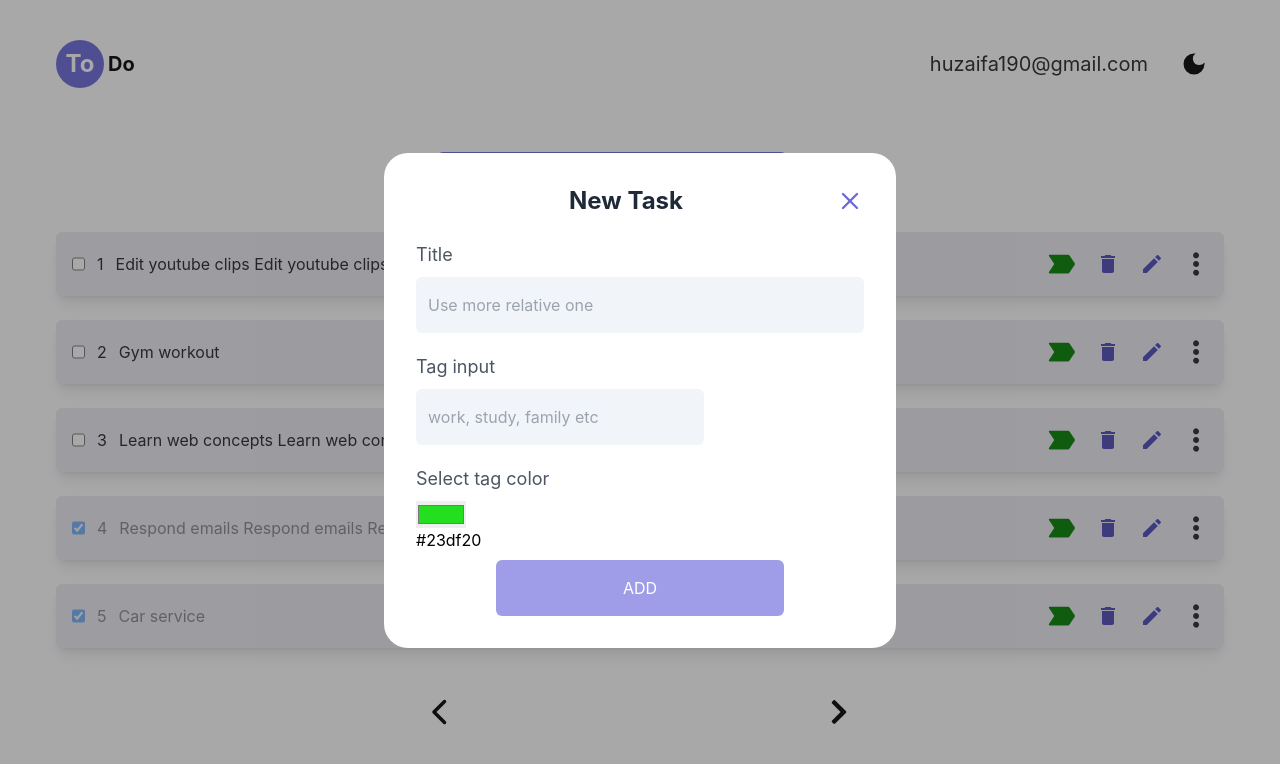
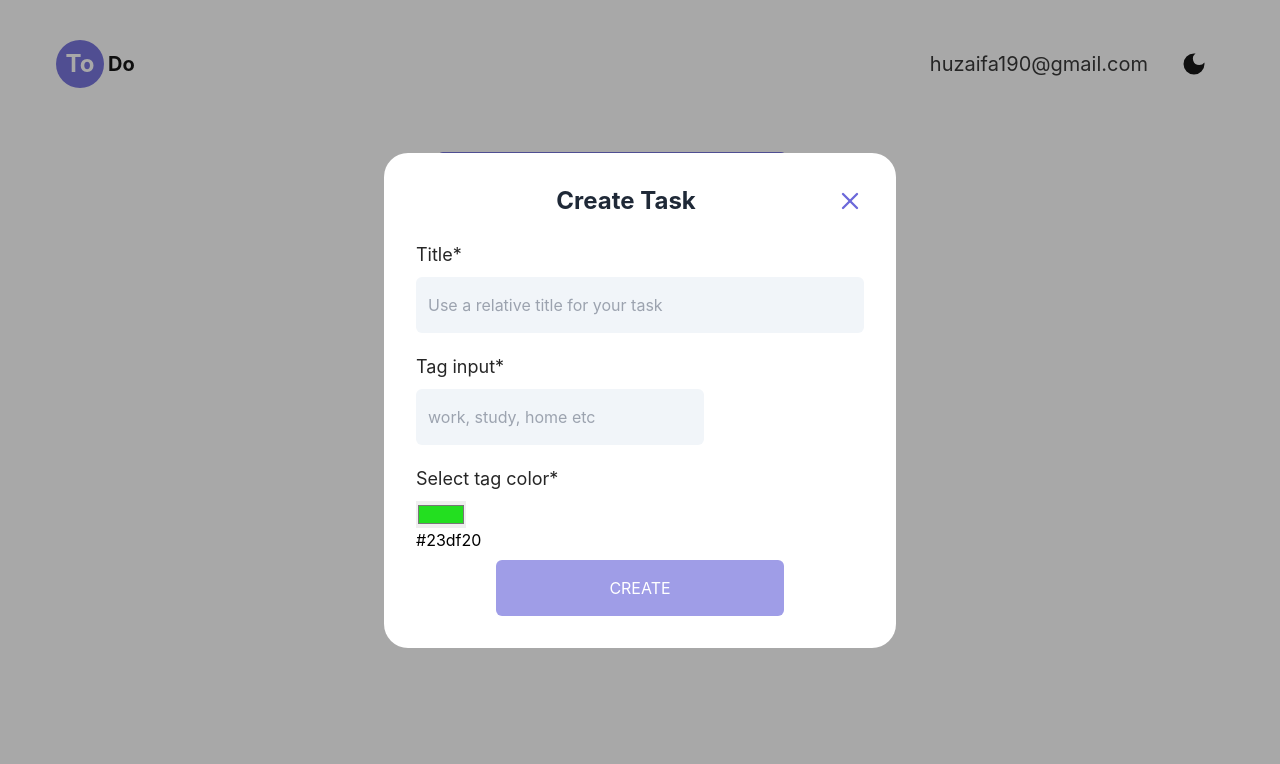
Before and after one commit to huzaifa-190/TaskUp, a React (Vite) app: page / in a window 1280 px wide. Both pictures are taken after a click on the button 823 px from the left and 172 px from the top of the page. Shown: the top 764 px of the page. Built offline with nearby package versions, Linux system fonts and the light colour scheme.

Commit message:
Made modal compnent multi funcional for create,view and edit tasks

```diff
--- a/package.json
+++ b/package.json
@@ -14,7 +14,9 @@
     "lucide-react": "^0.427.0",
     "react": "^18.3.1",
     "react-dom": "^18.3.1",
-    "react-icons": "^5.3.0"
+    "react-icons": "^5.3.0",
+    "react-spinners": "^0.14.1",
+    "react-toastify": "^10.0.5"
   },
   "devDependencies": {
     "@eslint/js": "^9.8.0",
--- a/src/App.jsx
+++ b/src/App.jsx
@@ -7,28 +7,30 @@ import SignUp from "./components/SignUp";
 import TaskInfoModal from "./components/TaskInfoModal";
 
 import { ToDoProvider, useToDoContext } from "./contexts/ToDoContext";
+
+import { ToastContainer, toast } from 'react-toastify';
 function App() {
   const [tasks, setTasks] = useState([
-    {
-      id: 1,
-      title:
-        "Edit youtube clips Edit youtube clips Edit youtube clips Edit youtube clips",
-      completed: false,
-    },
-    { id: 2, title: "Gym workout", completed: false },
-    {
-      id: 3,
-      title:
-        "Learn web concepts Learn web concepts Learn web concepts Learn web concepts",
-      completed: false,
-    },
-    {
-      id: 4,
-      title:
-        "Respond emails Respond emails Respond emails Respond emails  Respond emails",
-      completed: true,
-    },
-    { id: 5, title: "Car service", completed: true },
+    // {
+    //   id: 1,
+    //   title:
+    //     "Edit youtube clips Edit youtube clips Edit youtube clips Edit youtube clips",
+    //   completed: false,
+    // },
+    // { id: 2, title: "Gym workout", completed: false },
+    // {
+    //   id: 3,
+    //   title:
+    //     "Learn web concepts Learn web concepts Learn web concepts Learn web concepts",
+    //   completed: false,
+    // },
+    // {
+    //   id: 4,
+    //   title:
+    //     "Respond emails Respond emails Respond emails Respond emails  Respond emails",
+    //   completed: true,
+    // },
+    // { id: 5, title: "Car service", completed: true },
   ]);
 
   // Search query state
@@ -64,6 +66,7 @@ function App() {
   };
 
   useEffect(() => {
+    console.log("Useeffect [] calling ...")
     const todos = JSON.parse(localStorage.getItem("toDos"));
     if (todos && todos.length > 0) {
       setTasks(todos);
@@ -71,11 +74,12 @@ function App() {
   }, []);
 
   // useEffect (()=>{
-  //   localStorage.setItem('toDos', JSON.stringify(tasks));
-  // },[AddTask,UpdateTask,RemoveTask,toggleComplete])
-  useEffect(() => {
-    localStorage.setItem("toDos", JSON.stringify(tasks));
-  }, [tasks]);
+    //   localStorage.setItem('toDos', JSON.stringify(tasks));
+    // },[AddTask,UpdateTask,RemoveTask,toggleComplete])
+  //   useEffect(() => {
+  //   console.log("Useeffect [tasks] calling ...")
+  //   localStorage.setItem("toDos", JSON.stringify(tasks));
+  // }, []);
 
   return (
     <ToDoProvider
@@ -90,6 +94,7 @@ function App() {
     >
       {/* <TaskInfoModal /> */}
       <Home />
+      <ToastContainer />
       {/* <SignUp /> */}
     </ToDoProvider>
   );
--- a/src/components/Home.jsx
+++ b/src/components/Home.jsx
@@ -1,4 +1,4 @@
-import {React,useState} from "react";
+import { React, useState } from "react";
 
 import { IoIosAddCircle } from "react-icons/io";
 import { MdDarkMode } from "react-icons/md";
@@ -11,8 +11,7 @@ import TaskInfoModal from "./TaskInfoModal";
 import { useToDoContext } from "../contexts/ToDoContext";
 
 function Home() {
-
-  const [addTaskModalVisible, setAddTaskModalVisible] = useState(false)
+  const [addTaskModalVisible, setAddTaskModalVisible] = useState(false);
   const { tasks } = useToDoContext();
   const [searchQuery, setSearchQuery] = useState("");
 
@@ -45,30 +44,36 @@ function Home() {
         </div>
       </div>
 
-      {/* Search bar div */}
-      <div className="flex items-center justify-center gap-4 mt-12 sm:mt-10 mb-6 w-full ">
+      {/* -------------------------------------------------------------- Search bar div -------------------------------------------------- */}
+      <div className="flex w-full items-center justify-center gap-4 mt-12 sm:mt-10 mb-6">
         <input
           type="text"
           id="searchField"
           placeholder="search for tasks ..."
           value={searchQuery}
-          onChange={(e)=>setSearchQuery(e.target.value)}
+          onChange={(e) => setSearchQuery(e.target.value)}
           className="searchField"
         />
 
-        <button title="Add new task" onClick={()=>setAddTaskModalVisible(true)} className="btn">
+        <button
+          title="Add new task"
+          onClick={() => setAddTaskModalVisible(true)}
+          className="btn"
+        >
           <IoIosAddCircle size={40} color="#6C69DA" />
         </button>
       </div>
 
       {/* <h1 className="text-4xl ">Manage your Life with us</h1> */}
 
-      {/* Tasks Table Div */}
+      {/*----------------------------------------------------------------- Tasks Table Div ------------------------------------------------------------ */}
+      {filteredTasks.length == 0 ? (
+        <h1 className="flex w-full h-72 justify-center items-center text-4xl text-black font-bold  ">"NO TASKS "</h1>
+      ) : (
         <div className="flex flex-col w-full items-center gap-6 p-4 overflow-auto">
           {filteredTasks?.map((task) => (
             <TaskCard task={task} />
           ))}
-
 
           <div className=" flex w-full h-40 sm:h-20 items-center justify-evenly">
             <button title="prev" className="btn">
@@ -80,8 +85,12 @@ function Home() {
             </button>
           </div>
         </div>
-
-        {addTaskModalVisible ? <div> <TaskInfoModal onClose={()=>setAddTaskModalVisible(false)}/></div> : null }
+      )}
+      {addTaskModalVisible ? (
+        <div>
+          <TaskInfoModal heading="Create Task" view="create" onClose={() => setAddTaskModalVisible(false)} />
+        </div>
+      ) : null}
     </div>
   );
 }
--- a/src/components/TaskCard.jsx
+++ b/src/components/TaskCard.jsx
@@ -1,40 +1,46 @@
-import React from "react";
+import { React, useState } from "react";
 
-import { MdEdit ,MdDelete, MdOpacity} from "react-icons/md";
+import { MdEdit, MdDelete, MdOpacity } from "react-icons/md";
 import { SlOptionsVertical } from "react-icons/sl";
 import { PiTagChevronFill } from "react-icons/pi";
 import { BiSolidLabel } from "react-icons/bi";
 
 import { useToDoContext } from "../contexts/ToDoContext";
+import TaskInfoModal from "./TaskInfoModal";
 
-
-
-function TaskCard({task}) {
-
-    const { tasks, UpdateTask, RemoveTask, toggleComplete, AddTask } =useToDoContext();
+function TaskCard({ task }) {
+  const { tasks, UpdateTask, RemoveTask, toggleComplete, AddTask } =
+    useToDoContext();
+  const [viewTaskModalVisible, setViewTaskModalVisible] = useState(false);
+  const [editTaskModalVisible, setEditTaskModalVisible] = useState(false);
 
   return (
-    <div className={`flex w-full h-16 items-center  bg-lightBg text-black rounded-md shadow-lg `}>
-      <div className={`flex items-center gap-3 h-full w-[50%] md:w-[35%] px-4 ${task.completed ? "opacity-50" : "opacity-100"} `}>
-
+    <div
+      className={`flex w-full h-16 items-center bg-slate-100  text-black rounded-md shadow-lg `}
+    >
+      <div
+        className={`flex items-center gap-3 h-full w-[50%] md:w-[35%] px-4 ${
+          task.completed ? "opacity-50 line-through " : "opacity-100"
+        } `}
+      >
         <input
           type="checkbox"
           name="isCompleted"
           id="isCompletedCheckBox"
           checked={task.completed}
-          onChange={()=>toggleComplete(task.id)}
+          onChange={() => toggleComplete(task.id)}
           className=" text-lightPurp h-8"
           size={28}
         />
-        <span>{task.id}</span>
-        <span className="overflow-hidden whitespace-nowrap text-ellipsis">{task.title}</span>
+        {/* <span>{task.id}</span> */}
+        <span className="textEllipsis">{task.title}</span>
       </div>
 
       <div className="flex items-center justify-end gap-5 h-full w-[65%] px-4 ">
         {/* <span>{task.completed? "Completed" :'To be done'}</span> */}
 
         <button
-        //   onClick={() => RemoveTask(task.id)}
+          //   onClick={() => RemoveTask(task.id)}
           className="btn"
           title="remove"
         >
@@ -50,16 +56,46 @@ function TaskCard({task}) {
           <MdDelete size={24} color="#4C48B8" />
         </button>
 
-        <button
-          className="btn hover:-translate-y-1 "
-          title="Edit"
-        >
+        <button className="btn hover:-translate-y-1 " title="Edit" onClick={()=>setEditTaskModalVisible(true)}>
           <MdEdit size={24} color="#4C48B8" />
         </button>
-        <button className="btn" title="Info">
+        <button
+          className="btn"
+          title="Info"
+          onClick={() => setViewTaskModalVisible(true)}
+        >
           <SlOptionsVertical size={24} color="#262626" />
         </button>
       </div>
+
+    {/* ---------------------------------------------------------------------------------- EDIT TASK MODAL ----------------------------------------------------------------------- */}
+      {editTaskModalVisible ? (
+          <div>
+          {/* {" "} */}
+          <TaskInfoModal
+            heading="Edit Task"
+            id={task.id}
+            titlee={task.title}
+            tagg='Work'
+            view="editable"
+            onClose={() => setEditTaskModalVisible(false)}
+            />
+        </div>
+      ) : null}
+
+      {/* ---------------------------------------------------------------------------------- VIEW TASK MODAL ----------------------------------------------------------------------- */}
+      {viewTaskModalVisible ? (
+        <div>
+          {/* {" "} */}
+          <TaskInfoModal
+            heading="Task Info"
+            id={Date.now}
+            titlee={task.title}
+            view="readonly"
+            onClose={() => setViewTaskModalVisible(false)}
+          />
+        </div>
+      ) : null}
     </div>
   );
 }
--- a/src/components/TaskInfoModal.jsx
+++ b/src/components/TaskInfoModal.jsx
@@ -1,76 +1,195 @@
-import { React, useState } from "react";
-
+import { React, useState,useEffect } from "react";
+import ClipLoader from "react-spinners/ClipLoader";
 import { X } from "lucide-react";
 
-import { ToDoContext,useToDoContext } from "../contexts/ToDoContext";
+import { useToDoContext } from "../contexts/ToDoContext";
+
+import {toast } from 'react-toastify';
+import 'react-toastify/dist/ReactToastify.css';
+
+const loaderCss = {
+
+  // display: "block",
+  // margin: "0 auto",
+  // borderColor: "",
+};
+
+// ---------------------------------------------------------- MAIN FUNCTION ----------------------------------------------------
+
+function TaskInfoModal({ heading='Task',onClose ,id='',titlee='',tagg='',taggColor='',view=''}) {
+  const { tasks, UpdateTask, RemoveTask, toggleComplete, AddTask } =
+    useToDoContext();
+
+  const [title, setTitle] = useState(`${titlee? titlee : ''}`);
+  // const [title, setTitle] = useState(`${id? id : ''}`);
+  const [tag, setTag] = useState(`${tagg ? tagg : ''}`);
+  const [tagColor, setTagColor] = useState(`${taggColor ? taggColor : '#23df20'}`);
+  const [formErrors, setFormErrors] = useState({
+    title: false,
+    tag: false,
+    tagColor: false,
+  });
+
+  const [isLoading, setIsLoading] = useState(false);
 
 
+  // ---------------------------------------------------------------- METHODS ----------------------------------------------------------------
+  const handleSubmit = async (event) => {
+    event.preventDefault();
+    const newErrors = {
+      title: title.trim() === "",
+      tag: tag.trim() === "",
+      tagColor: tagColor.trim() === "",
+    };
 
-function TaskInfoModal({ onClose }) {
+    setFormErrors(newErrors);
 
-  const { tasks, UpdateTask, RemoveTask, toggleComplete, AddTask } =useToDoContext();
-  const [title, setTitle] = useState("");
-  const [tag, setTag] = useState("");
-  const [tagColor, setTagColor] = useState("#23df20");
+    const hasErrors = Object.values(newErrors).some((error) => error);
+
+    if (!hasErrors) {
+      // Proceed with form submission or your action here
+      console.log("Form submitted:", title, "   ", tag, "   ", tagColor);
+      setIsLoading(true)
+      const task = {
+        id: Date.now(),
+        title: title,
+        completed: false,
+      };
+
+      AddTask(task);
+      setIsLoading(false)
+      onClose();
+      toast("Task added successfully !",{autoClose:1500});
+
+    }
+    else{
+      setIsLoading(false)
+      toast("Failed !",{autoClose:2000});
+      console.log("form errors -> ", formErrors);
+    }
+  };
 
 
-  const onAdd = ()=>{
-    const task =  {
-      id: 6,
-      title:title,
-      completed: false,
-    }
+  // useEffect(() => {
+  //   // class added to the body to disable scrolling
+  //   document.body.style.overflow = 'hidden';
 
-    AddTask(task)
-  }
+  //   // Cleanup function to enable scrolling when modal is closed
+  //   return () => {
+  //     document.body.style.overflow = 'scroll';
+  //   };
+  // }, []);
 
+  {/* ----------------------------------------------------- RETURN ------------------------------------------------------  */}
   return (
-    <div className="flex items-center justify-center  fixed inset-0 bg-black bg-opacity-40 backdrop:blur-md ">
-      <form className="flex flex-col w-[40%] p-8  rounded-3xl bg-white m-20">
-
+    <div
+      className="flex items-center justify-center  fixed inset-0 bg-black bg-opacity-40 backdrop:blur-md "
+      onClick={onClose}
+    >
+      {/* ----------------------------------------------------- FORM ------------------------------------------------------  */}
+      <form className="flex flex-col w-[40%] p-8  rounded-3xl bg-white m-20 "
+        onClick={(e) => e.stopPropagation()} // Prevent click event from closing modal
+      >
         <div className="flex flex-row mb-4 items-center ">
-          <h1 className="text-2xl ml-auto font-bold text-gray-800">New Task</h1>
+          <h1 className="text-2xl ml-auto font-bold text-gray-800">{heading}</h1>
           <button className="btn ml-auto" onClick={onClose}>
             <X color="#6C69DA" size={28} />
           </button>
         </div>
 
+        {/* ----------------------------------------------------- TITLE FIELD ------------------------------------------------------  */}
         <label htmlFor="titleField" className="labels">
-          Title
+          Title*
         </label>
         <input
+          readOnly={view=='readonly'}
+          title={view}
           type="text"
           id="titleField"
-          placeholder="Use more relative one"
+          placeholder="Use a relative title for your task"
           value={title}
           required
-          onChange={(e) => setTitle(e.target.value)}
-          className="modalInputFields w-full"
+          onChange={(e) => {
+            setTitle(e.target.value);
+            setFormErrors({
+              ...formErrors,
+              title: false,
+            });
+          }}
+          className={`modalInputFields w-full textEllipsis
+            ${formErrors.title ? " requiredField " : ""}`}
         />
+        {formErrors.title && <h1 className="requiredFieldLabel">Field Required</h1>}
 
+        {/* ----------------------------------------------------- TAG FIELD -------------------------------------------------------------  */}
         <label htmlFor="tagField" className="labels">
-          Tag input
+          Tag input*
         </label>
         <input
+          readOnly={view=='readonly'}
+          title={view}
           type="text"
           id="tagField"
-          placeholder="work, study, family etc"
+          placeholder="work, study, home etc"
           value={tag}
           required
-          onChange={(e) => setTag(e.target.value)}
-          className="modalInputFields"
+          onChange={(e) => {
+            setTag(e.target.value);
+            setFormErrors({
+              ...formErrors,
+              tag: false,
+            });
+          }}
+          className={`modalInputFields ${
+            formErrors.tag ? "requiredField" : ""
+          }`}
         />
+        {formErrors.tag && <h1 className="requiredFieldLabel">Field Required</h1>}
 
+
+        {/* ----------------------------------------------------- TAG COLOR FIELD ------------------------------------------------------  */}
         <label htmlFor="tagColor" className="labels">
-          Select tag color{" "}
+          Select tag color*
         </label>
-        <input type="color" id="tagColor" value={tagColor} onChange={(e)=>setTagColor(e.target.value)} />
+        <input
+          type="color"
+          id="tagColor"
+          value={tagColor}
+          disabled={view=='readonly'}
+          onChange={(e) => {
+            setTagColor(e.target.value);
+            setFormErrors({
+              ...formErrors,
+              tag: false,
+            });
+          }}
+          className={`${view=='readonly' ? "cursor-not-allowed" : "cursor-pointer"}`}
+        />
         <h1>{tagColor}</h1>
 
-        <button className="btn w-72 p-4 mt-2 bg-lightPurp rounded-md mx-auto text-white bg-opacity-65"
-        onClick={()=>onAdd()}>
-          ADD
-        </button>
+        {/* ----------------------------------------------------- SUBMIT BUTTON ------------------------------------------------------  */}
+        {view!='readonly' ? <button
+          className="btn w-72 p-4 mt-2 bg-lightPurp rounded-md mx-auto text-white bg-opacity-65 focus:outline-none"
+          type="submit"
+          onClick={() => handleSubmit(event)}
+        >
+          {isLoading ? (
+            <div className="flex gap-2 items-center justify-center">
+            <span>Adding</span>
+            <ClipLoader
+              color={'white'}
+              loading={isLoading}
+              cssOverride={loaderCss}
+              size={20}
+              aria-label="Adding new task ..."
+              data-testid="loader"
+              />
+              </div>
+          ) :
+            view=="editable" ? "Save" : "CREATE"
+          }
+        </button> : null
+        }
       </form>
     </div>
   );
--- a/src/index.css
+++ b/src/index.css
@@ -4,17 +4,26 @@
 
 @layer components{
 
+  .textEllipsis{
+    @apply truncate overflow-hidden whitespace-nowrap text-ellipsis
+  }
+  .requiredField{
+    @apply ring-red-500 ring-1
+  }
   .searchField{
-    @apply h-10  w-72 sm:w-[350px] bg-white border-2 border-lightPurp p-2 rounded-md focus:outline-2 focus:outline-lightPurp
+    @apply h-10  w-72 sm:w-[350px] bg-white border-[1px] border-lightPurp p-2 rounded-md focus:outline-0 focus:outline-lightPurp
   }
   .btn{
     @apply active:opacity-50 transition-all
  }
   .labels{
-    @apply text-gray-600 text-lg my-2
+    @apply text-black text-lg my-2
   }
   .modalInputFields{
-    @apply  text-black h-14 w-72 px-3 py-2 mb-3 bg-slate-100 rounded-md focus:outline-none
+    @apply  text-gray-400 h-14 w-72 px-3 py-2 mb-3 bg-slate-100 rounded-md focus:outline-none
+  }
+  .requiredFieldLabel{
+    @apply text-sm ml-auto  text-red-500 transition-all ease-linear duration-500
   }
 }
 
```
Also changed, not shown: 1 other file (tests, documents, lock files or other folders). Lines whose indentation alone changed are shown as unchanged.
